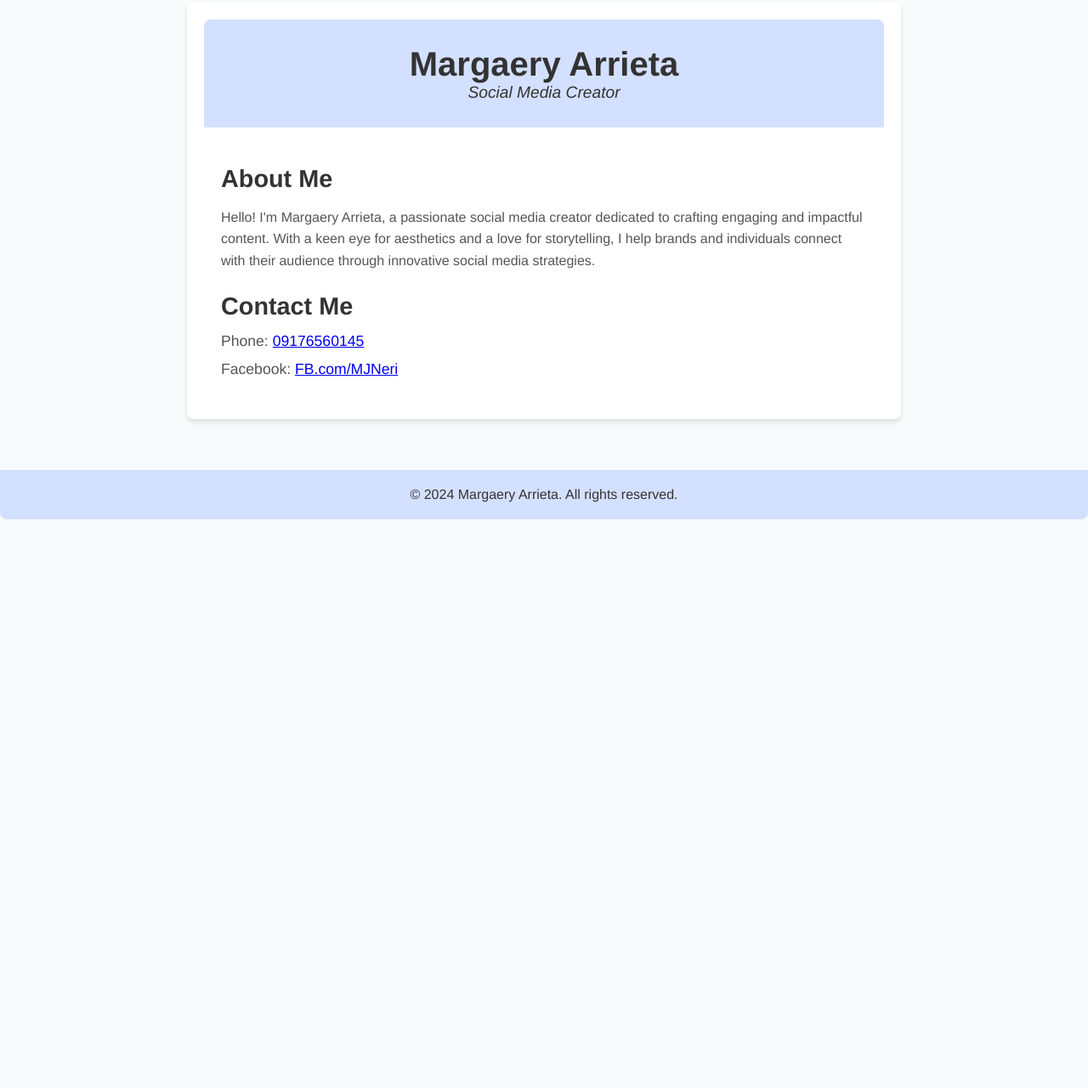
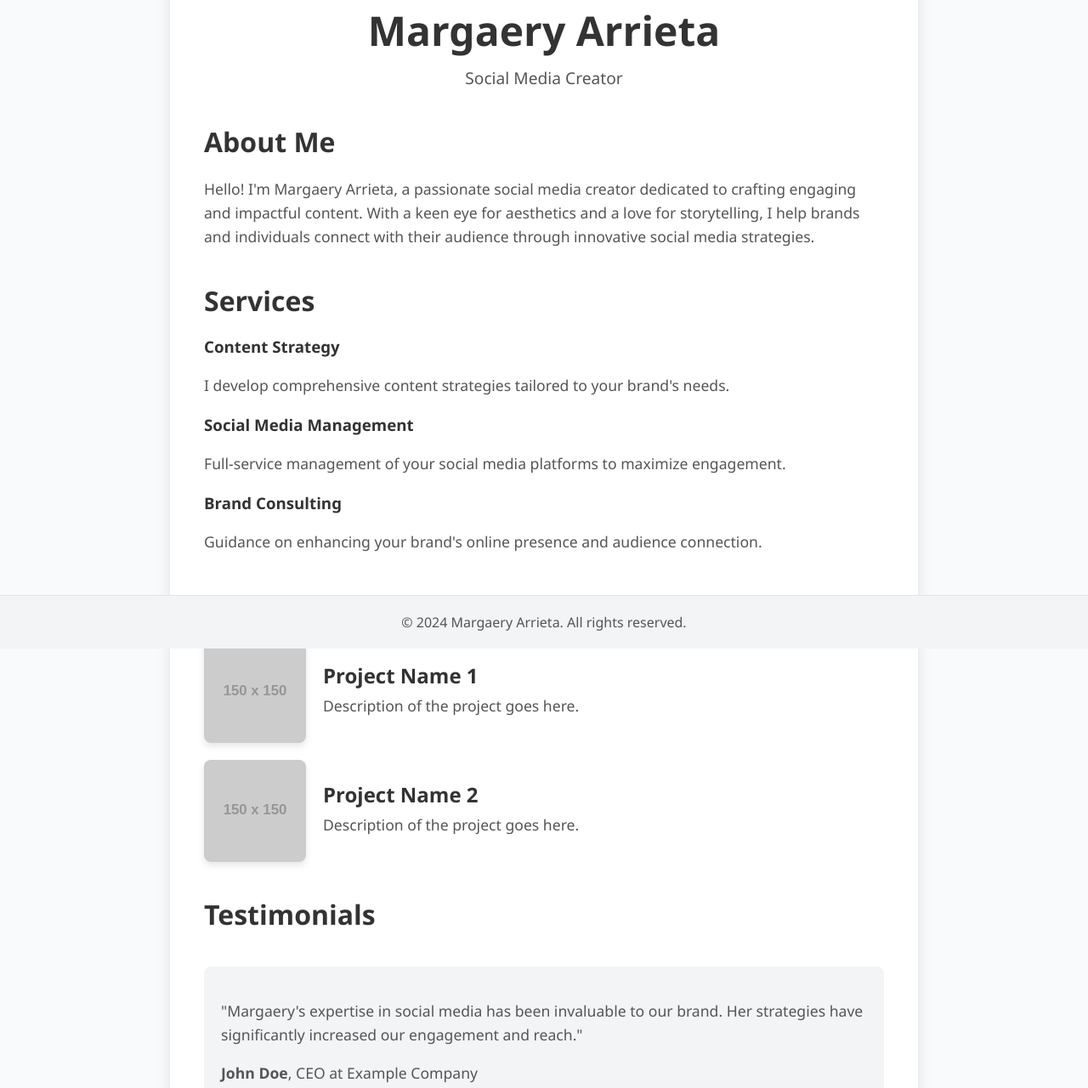
Before and after one commit to margaeryarrieta/margaeryarrieta.github.io, a plain HTML site: page index.html in a window 1280 px wide. Shown: the part 37-1317 px from the top of the page at 85% size. Before the commit the page ends 800 px from the top, so only its background shows below. Drawn offline with Linux system fonts and the light colour scheme; placeholder pictures from the web are drawn by us.

Commit message:
Update index.html

```diff
--- a/index.html
+++ b/index.html
@@ -7,78 +7,115 @@
     <style>
         /* General Styles */
         body {
-            font-family: 'Helvetica Neue', Arial, sans-serif;
+            font-family: 'Segoe UI', Tahoma, Geneva, Verdana, sans-serif;
             background-color: #f9fafb;
             color: #333;
             margin: 0;
             padding: 0;
             display: flex;
-            flex-direction: column;
+            justify-content: center;
             align-items: center;
+            min-height: 100vh;
         }
         .container {
             max-width: 800px;
-            margin: 40px 20px;
-            padding: 20px;
+            padding: 40px;
             background-color: #fff;
             border-radius: 8px;
-            box-shadow: 0 4px 6px rgba(0, 0, 0, 0.1);
+            box-shadow: 0 8px 16px rgba(0, 0, 0, 0.1);
+            overflow: hidden;
+            position: relative;
             animation: fadeIn 1s ease-out; /* Fade in animation */
         }
         header {
             text-align: center;
-            padding: 30px 0;
-            background-color: #d4e0ff;
-            color: #333;
-            border-radius: 8px 8px 0 0;
+            margin-bottom: 40px;
         }
         header h1 {
+            font-size: 3em;
             margin: 0;
-            font-size: 2.5em;
+            color: #333;
+            animation: slideInDown 1s ease-out; /* Slide in from top animation */
+        }
+        header p {
+            font-size: 1.2em;
+            margin: 10px 0 0;
+            color: #555;
+            animation: slideInUp 1s ease-out; /* Slide in from bottom animation */
+        }
+        .section {
+            margin-top: 40px;
+            animation: fadeInUp 1s ease-out; /* Fade in and slide up animation */
+        }
+        .section h2 {
+            font-size: 2em;
+            color: #333;
+            margin-bottom: 20px;
             animation: slideInLeft 1s ease-out; /* Slide in from left animation */
         }
-        header p {
-            margin: 0;
-            font-size: 1.2em;
-            font-style: italic;
-            animation: slideInRight 1s ease-out; /* Slide in from right animation */
+        .section p {
+            font-size: 1.1em;
+            line-height: 1.6;
+            color: #555;
+            margin-bottom: 20px;
         }
-        .content {
-            padding: 20px;
-            color: #555;
+        .section:nth-child(even) {
+            animation: fadeInUp 1s ease-out; /* Alternate animation for even sections */
+        }
+        .section:nth-child(even) h2 {
+            animation: slideInRight 1s ease-out; /* Alternate slide in from right animation */
+        }
+        .section:nth-child(even) .content {
+            text-align: right;
+        }
+        .portfolio-item {
+            display: flex;
+            align-items: center;
+            margin-bottom: 20px;
             animation: fadeInUp 1s ease-out; /* Fade in and slide up animation */
         }
-        .content h2 {
-            font-size: 1.8em;
-            margin-bottom: 10px;
+        .portfolio-item img {
+            width: 120px;
+            height: auto;
+            border-radius: 8px;
+            margin-right: 20px;
+            box-shadow: 0 4px 8px rgba(0, 0, 0, 0.1);
+        }
+        .portfolio-item .details {
+            flex: 1;
+        }
+        .portfolio-item h3 {
+            margin: 0;
+            font-size: 1.5em;
             color: #333;
-            animation: fadeIn 1s ease-out; /* Fade in animation */
         }
-        .content p {
-            line-height: 1.6;
-            margin-bottom: 20px;
-        }
-        .contact {
-            margin-top: 20px;
-            animation: fadeIn 1s ease-out; /* Fade in animation */
-        }
-        .contact h2 {
-            font-size: 1.8em;
-            margin-bottom: 10px;
-            color: #333;
-            animation: fadeIn 1s ease-out; /* Fade in animation */
-        }
-        .contact p {
+        .portfolio-item p {
             margin: 5px 0;
             font-size: 1.1em;
+            color: #555;
+        }
+        .testimonial {
+            padding: 20px;
+            background-color: #f2f4f6;
+            border-radius: 8px;
+            margin-top: 40px;
+            animation: fadeInUp 1s ease-out; /* Fade in and slide up animation */
+        }
+        .testimonial p {
+            font-size: 1.1em;
+            line-height: 1.6;
+            color: #555;
+            margin-bottom: 10px;
         }
         footer {
             text-align: center;
             padding: 20px 0;
-            background-color: #d4e0ff;
-            color: #333;
-            border-radius: 0 0 8px 8px;
-            margin-top: 20px;
+            background-color: #f2f4f6;
+            color: #555;
+            border-top: 1px solid #e0e4e8;
+            position: absolute;
+            bottom: 0;
+            left: 0;
             width: 100%;
             animation: slideInUp 1s ease-out; /* Slide up animation */
         }
@@ -134,6 +171,16 @@
                 transform: translateY(0);
             }
         }
+        @keyframes slideInDown {
+            from {
+                opacity: 0;
+                transform: translateY(-20px);
+            }
+            to {
+                opacity: 1;
+                transform: translateY(0);
+            }
+        }
     </style>
 </head>
 <body>
@@ -142,15 +189,53 @@
             <h1>Margaery Arrieta</h1>
             <p>Social Media Creator</p>
         </header>
-        <div class="content">
+        <section class="section">
             <h2>About Me</h2>
             <p>Hello! I'm Margaery Arrieta, a passionate social media creator dedicated to crafting engaging and impactful content. With a keen eye for aesthetics and a love for storytelling, I help brands and individuals connect with their audience through innovative social media strategies.</p>
-            <div class="contact">
-                <h2>Contact Me</h2>
-                <p>Phone: <a href="tel:09176560145">09176560145</a></p>
-                <p>Facebook: <a href="https://www.facebook.com/MJNeri" target="_blank">FB.com/MJNeri</a></p>
+        </section>
+        <section class="section">
+            <h2>Services</h2>
+            <div class="content">
+                <h3>Content Strategy</h3>
+                <p>I develop comprehensive content strategies tailored to your brand's needs.</p>
+                <h3>Social Media Management</h3>
+                <p>Full-service management of your social media platforms to maximize engagement.</p>
+                <h3>Brand Consulting</h3>
+                <p>Guidance on enhancing your brand's online presence and audience connection.</p>
             </div>
-        </div>
+        </section>
+        <section class="section">
+            <h2>Portfolio</h2>
+            <div class="portfolio-item">
+                <img src="https://via.placeholder.com/150" alt="Portfolio Item">
+                <div class="details">
+                    <h3>Project Name 1</h3>
+                    <p>Description of the project goes here.</p>
+                </div>
+            </div>
+            <div class="portfolio-item">
+                <img src="https://via.placeholder.com/150" alt="Portfolio Item">
+                <div class="details">
+                    <h3>Project Name 2</h3>
+                    <p>Description of the project goes here.</p>
+                </div>
+            </div>
+            <!-- Add more portfolio items as needed -->
+        </section>
+        <section class="section">
+            <h2>Testimonials</h2>
+            <div class="testimonial">
+                <p>"Margaery's expertise in social media has been invaluable to our brand. Her strategies have significantly increased our engagement and reach."</p>
+                <p><strong>John Doe</strong>, CEO at Example Company</p>
+            </div>
+            <!-- Add more testimonials as needed -->
+        </section>
+        <section class="section contact">
+            <h2>Contact Me</h2>
+            <p>Phone: <a href="tel:09176560145">09176560145</a></p>
+            <p>Email: <a href="mailto:margaery@example.com">margaery@example.com</a></p>
+            <p>Facebook: <a href="https://www.facebook.com/MJNeri" target="_blank">FB.com/MJNeri</a></p>
+        </section>
     </div>
     <footer>
         &copy; 2024 Margaery Arrieta. All rights reserved.
```
